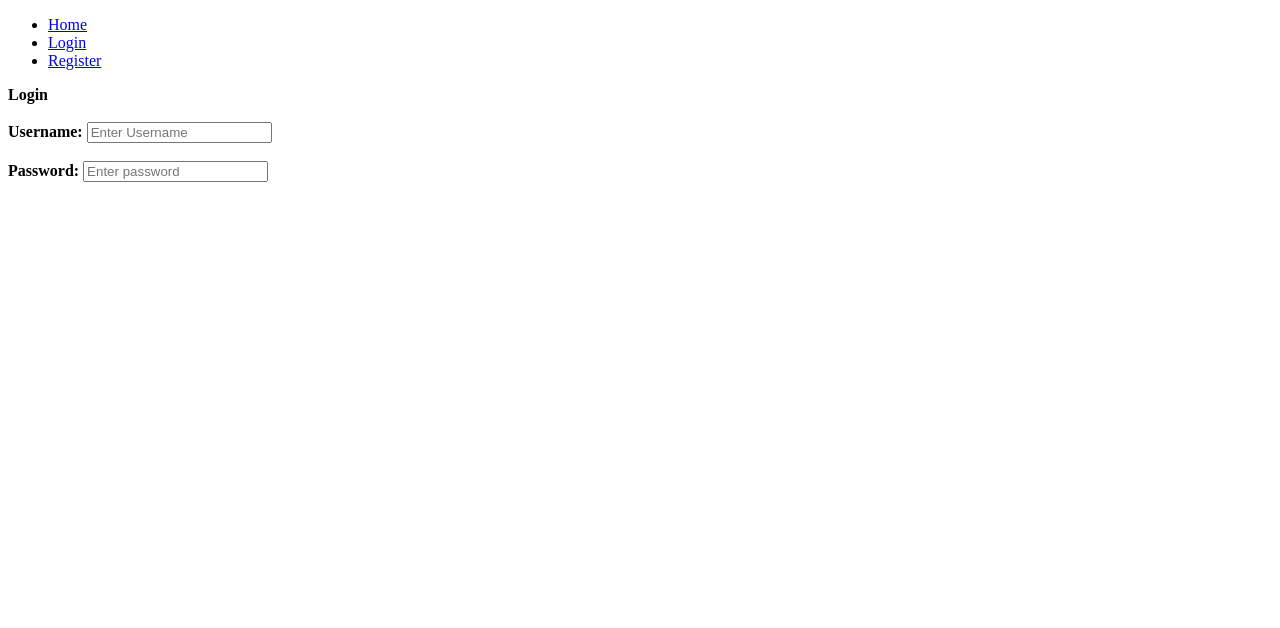
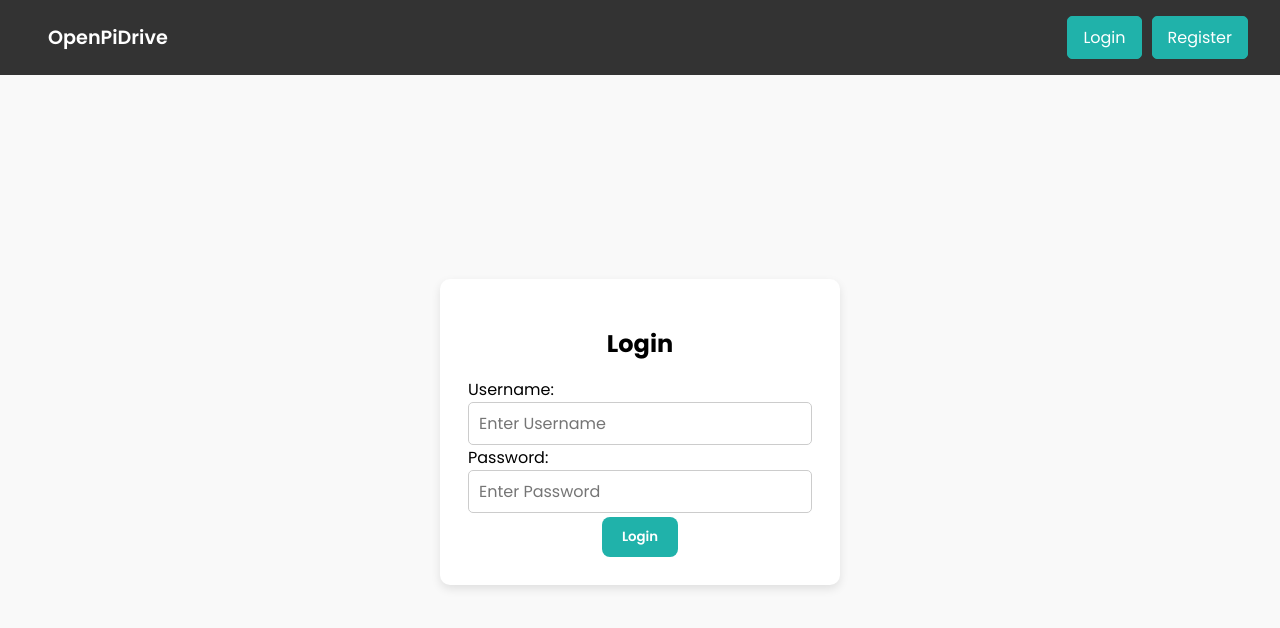
Before and after one commit to dhirendraj-cmd/openpidrive, a React (Vite) app: page /login in a window 1280 px wide. Shown: the top 628 px of the page. Built offline with nearby package versions, Linux system fonts and the light colour scheme.

Commit message:
designed the page

```diff
--- a/package.json
+++ b/package.json
@@ -10,6 +10,7 @@
     "preview": "vite preview"
   },
   "dependencies": {
+    "axios": "^1.12.2",
     "react": "^19.1.1",
     "react-dom": "^19.1.1",
     "react-router-dom": "^7.9.3",
--- /dev/null
+++ b/src/App.css
@@ -0,0 +1,284 @@
+@import url('https://fonts.googleapis.com/css2?family=Poppins:ital,wght@0,100;0,200;0,300;0,400;0,500;0,600;0,700;0,800;0,900;1,100;1,200;1,300;1,400;1,500;1,600;1,700;1,800;1,900&display=swap');
+
+
+*{
+  font-family: "Poppins", sans-serif;
+  box-sizing: border-box;
+}
+
+body {
+  margin: 0;
+  padding: 0;
+}
+
+.navbar {
+  /* ... existing styles for navbar ... */
+  background-color: #333;
+  color: #fff;
+  padding: 1rem 2rem;
+  position: fixed;
+  top: 0;
+  width: 100%;
+  z-index: 1000;
+}
+
+/* Flexbox for aligning navigation items */
+.nav-contents {
+  display: flex;
+  align-items: center;
+  justify-content: space-between;
+}
+
+.header {
+  display: flex;
+  align-items: center;
+}
+
+.auth-links {
+  display: flex;
+  align-items: center;
+}
+
+/* Style for the unordered list */
+.unordered {
+  display: flex;
+  list-style: none;
+  margin: 0;
+  padding: 0;
+}
+
+/* Style for each list item */
+
+.unordered li:first-child a {
+  font-weight: 600;
+  font-size: 1.2rem;
+}
+
+/* Hover effect for list items */
+.unordered li:hover {
+  color: #ccc;
+  cursor: pointer;
+}
+
+.unordered li a, .auth-links a {
+  color: white; /* Sets text color to white */
+  text-decoration: none; /* Removes underline */
+  padding: 0.5rem 1rem;
+}
+
+.auth-links .btn {
+  padding: 8px 15px;
+  border-radius: 5px;
+  margin-left: 10px;
+  transition: background-color 0.3s ease;
+}
+
+.auth-links .btn-login {
+  background-color: lightseagreen;
+  border: 1px solid lightseagreen;
+}
+
+.auth-links .btn-register {
+  background-color: lightseagreen; /* Your original button color */
+  border: 1px solid lightseagreen;
+}
+
+/* Hover effect for links */
+.unordered li a:hover, .auth-links .btn:hover {
+  background-color: #555;
+  color: #fff;
+  cursor: pointer;
+}
+
+/* Ensure active NavLinks are also styled correctly */
+.unordered li .active {
+  font-weight: bold;
+}
+
+.main-content {
+  padding-top: 64px; /* Adjust this value to match your navbar's height */
+}
+
+/* upload file */
+.main-upload-container {
+  display: flex;
+  justify-content: center;
+  align-items: center;
+  min-height: calc(100vh - 64px); /* Subtract the navbar height */
+  width: 100%;
+}
+
+.upload {
+  background-color: #f9f9f9;
+  padding: 2rem;
+  border-radius: 10px;
+  box-shadow: 0 4px 8px rgba(0, 0, 0, 0.1);
+  text-align: center;
+  width: 90%; /* Responsive width */
+  max-width: 500px; /* Max width for larger screens */
+  box-sizing: border-box;
+}
+
+.upload label {
+  display: block; /* Takes up full width for better click area */
+  font-weight: 500;
+  margin-bottom: 1rem;
+}
+
+.upload .selection {
+  /* Hides the original file input, replaced by a custom-styled label/button */
+  width: 0.1px;
+  height: 0.1px;
+  opacity: 0;
+  overflow: hidden;
+  position: absolute;
+  z-index: -1;
+}
+
+.upload .selection + label {
+  display: inline-block;
+  cursor: pointer;
+  padding: 0.75rem 1.5rem;
+  background-color: lightseagreen;
+  color: white;
+  border-radius: 5px;
+  transition: background-color 0.3s ease;
+  border: none;
+}
+
+.upload .selection + label:hover {
+  background-color: #0c8a7d;
+}
+
+.upload button {
+  background-color: #333;
+  color: white;
+  padding: 10px 20px;
+  border: none;
+  border-radius: 5px;
+  cursor: pointer;
+  margin-top: 1rem;
+  transition: background-color 0.3s ease;
+}
+
+.upload button:hover {
+  background-color: #555;
+}
+
+.uploading ul {
+  list-style: none;
+  padding: 0;
+  margin: 1rem 0;
+  text-align: left;
+  border: 1px solid #ddd;
+  border-radius: 5px;
+  max-height: 150px;
+  overflow-y: auto;
+}
+
+.uploading li {
+  padding: 0.5rem 1rem;
+  border-bottom: 1px solid #eee;
+  font-size: 0.9rem;
+}
+
+.uploading li:last-child {
+  border-bottom: none;
+}
+
+/* =========================
+   Auth Forms (Login + Register)
+   ========================= */
+.main-register-container,
+.main-login-container {
+  display: flex;
+  flex-direction: column;
+  justify-content: center; /* centers vertically */
+  align-items: center; /* centers horizontally */
+  min-height: calc(100vh - 64px); /* accounts for navbar height */
+  background-color: #f9f9f9;
+  padding: 2rem;
+}
+
+/* Reusable card design for both forms */
+.auth-form-box {
+  background: white;
+  padding: 1.75rem;
+  border-radius: 10px;
+  box-shadow: 0 4px 10px rgba(0,0,0,0.1);
+  width: 100%;
+  max-width: 400px;
+}
+
+.auth-form-box form {
+  display: flex;
+  flex-direction: column;
+  gap: 0.75rem; /* uniform small vertical gap between fields */
+}
+
+/* Inputs and labels */
+.auth-form-box label {
+  margin-bottom: 0.4rem;
+  font-weight: 400;
+}
+
+.auth-form-box input {
+  width: 100%;
+  margin: 0;
+  padding: 8px 10px;
+  border-radius: 5px;
+  border: 1px solid #ccc;
+  font-size: 1rem;
+}
+
+/* Submit button */
+.auth-form-box .submitbtn {
+  text-align: center;
+  margin-top: 0.25rem;
+}
+
+.auth-form-box .submitbtn button {
+  background-color: lightseagreen;
+  color: white;
+  border: none;
+  padding: 10px 20px;
+  border-radius: 8px;
+  cursor: pointer;
+  font-weight: 600;
+  transition: background-color 0.3s ease;
+}
+
+.auth-form-box .submitbtn button:hover {
+  background-color: #0c8a7d;
+}
+
+/* Error text styling */
+.error {
+  color: red;
+  font-size: 0.85rem;
+  margin-top: 0.25rem;
+}
+
+
+@media (max-width: 600px) {
+  .nav-contents {
+    flex-direction: column;
+    align-items: flex-start;
+    gap: 0.5rem;
+  }
+
+  .auth-links {
+    width: 100%;
+    display: flex;
+    justify-content: center;
+    gap: 0.5rem;
+    flex-wrap: wrap; /* buttons wrap instead of overflowing */
+  }
+
+  .auth-links .btn {
+    flex: 1;
+    text-align: center;
+    padding: 8px 0;
+    font-size: 0.9rem;
+  }
+}
--- a/src/App.jsx
+++ b/src/App.jsx
@@ -4,6 +4,7 @@ import Register from './components/Register'
 import Login from './components/Login'
 import Navbar from './components/Navbar'
 import { BrowserRouter, Route, Routes } from 'react-router-dom'
+import "./App.css"
 
 function App() {
 
@@ -12,11 +13,13 @@ function App() {
       <div>
         <BrowserRouter>
           <Navbar />
+          <main className="main-content">
           <Routes>
               <Route path='/' element={<FileUpload />} />
               <Route path='/register' element={<Register />} />
               <Route path='/login' element={<Login />} />
           </Routes>
+          </main>
         </BrowserRouter>
 
       </div>
--- a/src/components/Login.jsx
+++ b/src/components/Login.jsx
@@ -1,29 +1,87 @@
 import { useState } from "react";
+import '../App.css';
 
 
 const Login = () => {
 
+    const loginData = {
+        username: "",
+        password: ""
+    }
+
+    const [formData, setFormData] = useState(loginData);
+
+    const [errors, setErrors] = useState({});
+
+    const handleInputChange = (event) => {
+        const {name, value} = event.target;
+
+        setFormData((prev) => ({...prev, [name]:value}))
+    }
+
+    const handleSubmit = async (event) => {
+        event.preventDefault();
+
+        console.log("formData>>>>> ", formData);
+
+        try {
+            const response = await fetch("/account/login/", {
+                method: "POST",
+                headers:{
+                    'Content-Type': 'application/json',
+                },
+                body: JSON.stringify(formData),
+            })
+
+            if (!response.ok){
+                throw new Error(`HTTP Error is: ${response.status}`)
+            }
+
+            const result = await response.json();
+            console.log("result is: ", result);
+            setFormData(loginData)
+            setErrors({})
+        }
+        catch (error){
+
+        }
+
+
+    }
+
     return (
-        <div>
-            <label htmlFor="login">
-                <b>Login</b>
-            </label>
-            <br/>
-            <br/>
+  <div className="main-login-container">
+    <form onSubmit={handleSubmit} className="auth-form-box">
+      <h2 style={{ textAlign: "center", marginBottom: "1rem" }}>Login</h2>
 
-            <label htmlFor="username">
-                <b>Username: </b>
-                <input type="text" name="username" placeholder="Enter Username"/>
-            </label>
-            <br/>
-            <br/>
+      <label htmlFor="username">
+        Username:
+        <input
+          type="text"
+          name="username"
+          placeholder="Enter Username"
+          value={formData.username}
+          onChange={handleInputChange}
+        />
+      </label>
 
-            <label htmlFor="password">
-                <b>Password: </b>
-                <input type="password" name="password" placeholder="Enter password"/>
-            </label>
-        </div>
-    )
+      <label htmlFor="password">
+        Password:
+        <input
+          type="password"
+          name="password"
+          placeholder="Enter Password"
+          value={formData.password}
+          onChange={handleInputChange}
+        />
+      </label>
+
+      <div className="submitbtn">
+        <button type="submit">Login</button>
+      </div>
+    </form>
+  </div>
+);
 
 }
 
--- a/src/components/Navbar.jsx
+++ b/src/components/Navbar.jsx
@@ -1,30 +1,29 @@
 import { NavLink, Link } from "react-router-dom";
 import { useState } from "react";
+import '../App.css';
 
 
 const Navbar = () => {
 
     return (
-        <div>
-            <nav>
-                <div>
-                    <ul>
+        <div className="navbar">
+            <nav className="nav-contents">
+                <div className="header">
+                    <ul className="unordered">
                         <li>
                             <NavLink to="/">
-                                Home
-                            </NavLink>
-                        </li>
-                        <li>
-                            <NavLink to="/login">
-                                Login
-                            </NavLink>
-                        </li>
-                        <li>
-                            <NavLink to="/register">
-                                Register
+                                OpenPiDrive
                             </NavLink>
                         </li>
                     </ul>
+                </div>
+                <div className="auth-links">
+                    <NavLink to="/login" className="btn btn-login">
+                        Login
+                    </NavLink>
+                    <NavLink to="/register" className="btn btn-register">
+                        Register
+                    </NavLink>
                 </div>
             </nav>
         </div>
--- a/src/components/Register.jsx
+++ b/src/components/Register.jsx
@@ -1,5 +1,6 @@
 import { useState } from "react";
 import * as Yup from "yup";
+import '../App.css';
 
 
 const Register = () => {
@@ -13,7 +14,7 @@ const Register = () => {
 
     const [formData, setFormData] = useState(userData)
 
-    const [errors, setErrors] = useState()
+    const [errors, setErrors] = useState({})
 
     const validationSchema = Yup.object({
         name: Yup.string().required("Name is Required!"),
@@ -38,15 +39,15 @@ const Register = () => {
     const handleFormSubmit = async (e) => {
         e.preventDefault();
 
-        console.log(formData, typeof(formData));
+        // console.log(formData, typeof(formData))
 
         try {
             await validationSchema.validate(formData, {abortEarly: false});
             console.log("Submitted!", formData)
 
-            // http://localhost:8000/
+            // <YOUR_API_ENDPOINT>
 
-            const response = await fetch("", {
+            const response = await fetch("/account/register/", {
                 method: 'POST',
                 headers:{
                     'Content-Type': 'application/json',
@@ -81,49 +82,44 @@ const Register = () => {
 
 
     return (
-        <form onSubmit={handleFormSubmit}>
-            <div>
-                <label htmlFor="register">
-                    <p>Register</p>
-                </label>
-                <br/>
-                <br/>
-
+            <div className="main-register-container">
+                <form onSubmit={handleFormSubmit} className="auth-form-box">
+                        <h2 style={{ textAlign: "center", marginBottom: "1rem" }}>Register</h2>
                         <label htmlFor="name">
                             Name:
-                    <input type="text" name="name" placeholder="Enter Name" value={formData.name} onChange={handleInputChange}/>
+                            <input type="text" className="name-field" name="name" placeholder="Enter Name" value={formData.name} onChange={handleInputChange}/>
                             {errors?.name && <div className="error">{errors?.name}</div>}
                         </label>
                         <br/>
                         <br/>
                         <label htmlFor="email">
                             Email:
-                    <input type="email" name="email" placeholder="Enter Email" value={formData.email} onChange={handleInputChange}/>
+                            <input type="email" className="email-field" name="email" placeholder="Enter Email" value={formData.email} onChange={handleInputChange}/>
                             {errors?.email && <div className="error">{errors?.email}</div>}
                         </label>
                         <br/>
                         <br/>
                         <label htmlFor="username">
                             Username:
-                    <input type="text" name="username" placeholder="Username should for min 3 characters" value={formData.username} onChange={handleInputChange}/>
+                            <input type="text" className='username-field' name="username" placeholder="Username should be of min 3 characters" value={formData.username} onChange={handleInputChange}/>
                             {errors?.username && <div className="error">{errors?.username}</div>}
                         </label>
                         <br/>
                         <br/>
                         <label htmlFor="password">
                             Password:
-                    <input type="password" name="password" placeholder="Enter Password" value={formData.password} onChange={handleInputChange}/>
+                            <input type="password" className='pwd-field' name="password" placeholder="Enter Password" value={formData.password} onChange={handleInputChange}/>
                             {errors?.password && <div className="error">{errors?.password}</div>}
                         </label>
                         <br/>
                         <br/>
 
-                <div className="submitbtn">
+                        <div className="submitbtn" >
                             <button type="submit">Sign Up</button>
                         </div>
 
+                </form>
             </div>
-        </form>
     )
 
 }
```
Also changed, not shown: src/components/FileUpload.jsx (+16 -8 lines), 1 other file (tests, documents, lock files or other folders). Lines whose indentation alone changed are shown as unchanged.
